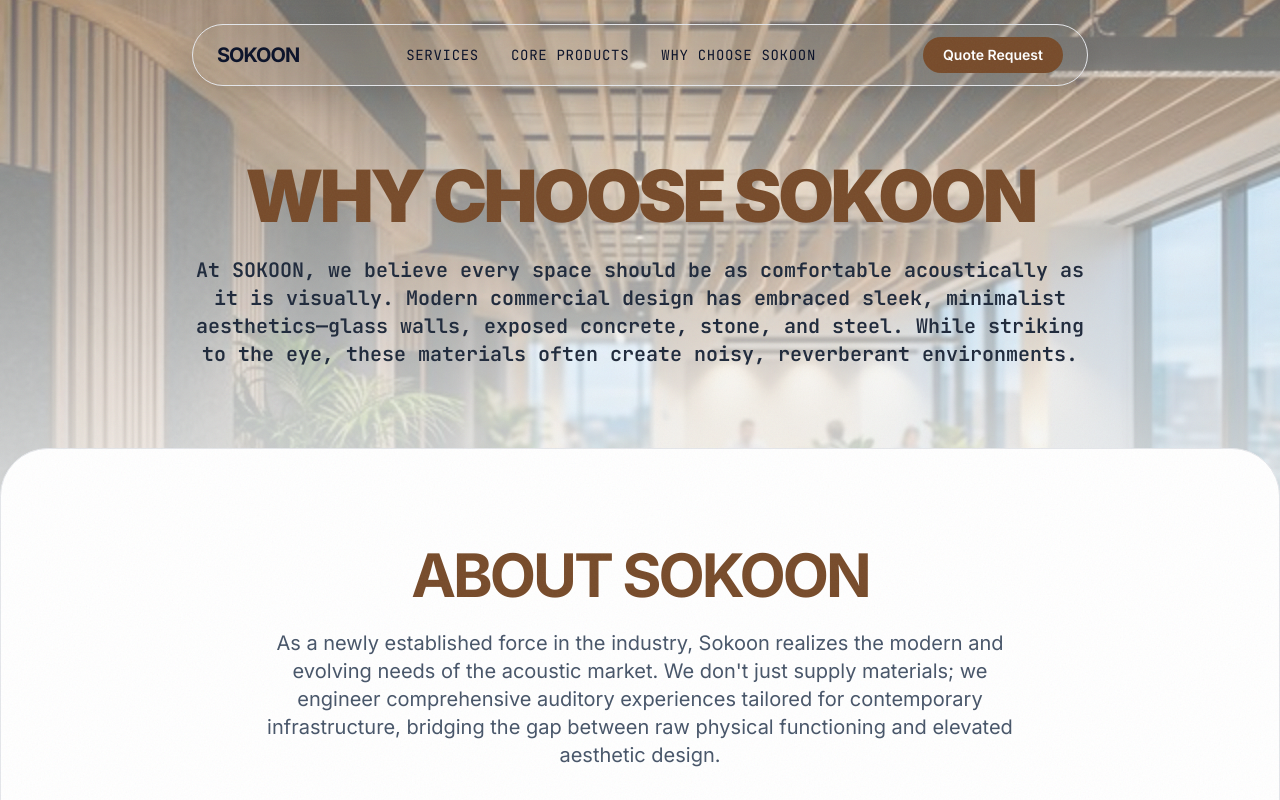
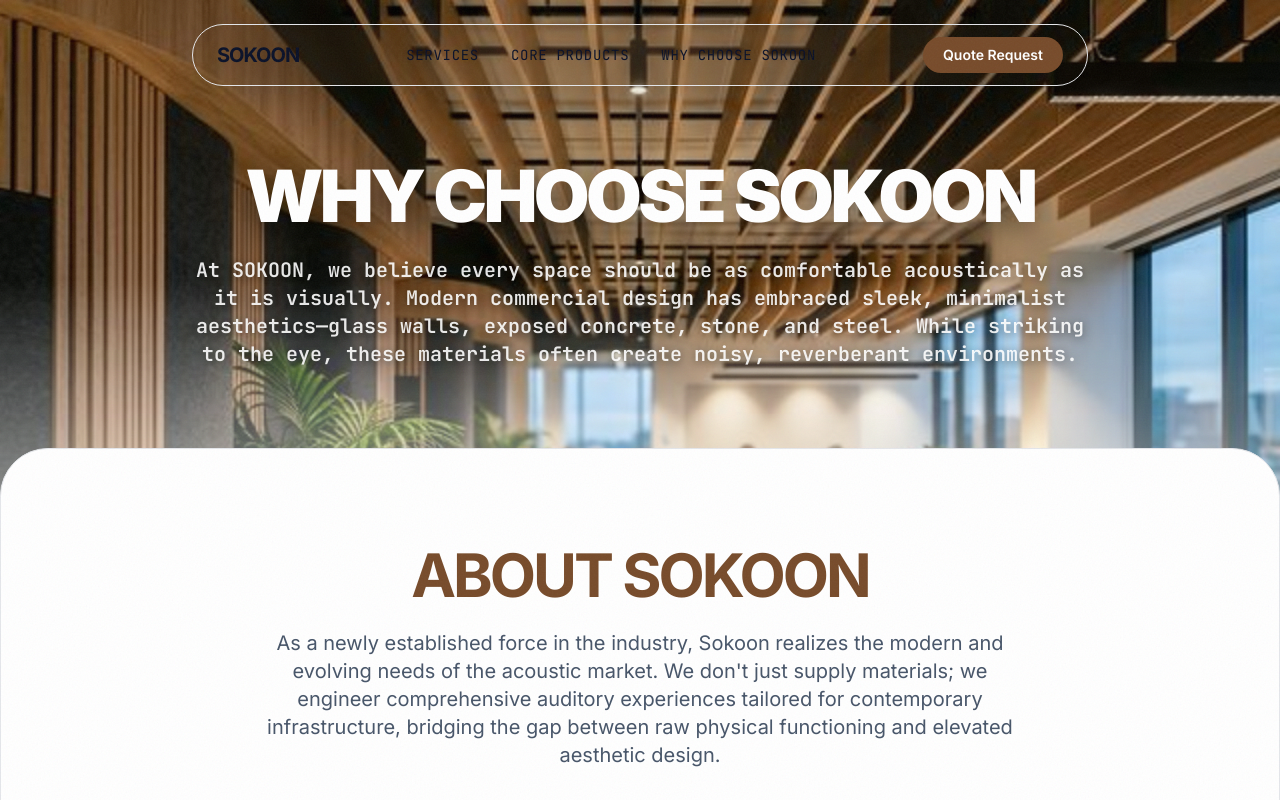
Before and after one commit to dhooomg9-source/sokoon-main, a React (Vite) app: page /why-choose in a window 1280 px wide. Shown: the top 800 px of the page. Built offline with nearby package versions, Linux system fonts and the light colour scheme; a web font is replaced by a local one.

Commit message:
style: full raw hero images with elegant smooth fade transitions

```diff
--- a/src/pages/ProductsPage.jsx
+++ b/src/pages/ProductsPage.jsx
@@ -35,16 +35,26 @@
   return (
     <div ref={pageRef} className="w-full flex flex-col pt-32 pb-16 relative overflow-hidden bg-[#fafafa] text-black min-h-screen font-body z-0">
       {/* Hero Background Image */}
-      <div className="absolute top-0 left-0 w-full h-[600px] -z-10 pointer-events-none">
-        <img src={productsHeroBg} alt="Products" className="w-full h-full object-cover opacity-100 object-center" />
-        <div className="absolute inset-0 bg-white/40"></div>
-        <div className="absolute inset-0 bg-gradient-to-t from-[#fafafa] via-[#fafafa]/20 to-transparent"></div>
+      <div className="absolute top-0 left-0 w-full h-[700px] -z-10 pointer-events-none overflow-hidden">
+        <img
+          src={productsHeroBg}
+          alt="Products"
+          className="w-full h-full object-cover object-center animate-[imageReveal_2s_ease-out_forwards] [mask-image:linear-gradient(to_bottom,black_40%,transparent_100%)] opacity-0 scale-105"
+          style={{ animation: 'imageReveal 1.8s cubic-bezier(0.16, 1, 0.3, 1) forwards' }}
+        />
       </div>
+
+      <style dangerouslySetInnerHTML={{__html: `
+        @keyframes imageReveal {
+          to { opacity: 1; transform: scale(1); }
+        }
+      `}} />
+
       <section className="w-full flex flex-col items-center relative z-20 px-6 max-w-[1400px] mx-auto">
 
         <div className="mb-20 reveal-block flex flex-col items-center text-center">
-          <h1 className="font-heading font-black text-[3.5rem] md:text-7xl mb-6 text-accent tracking-tight tracking-tighter">Products</h1>
-          <p className="font-data text-slate-800 max-w-4xl text-[1.15rem] md:text-xl leading-relaxed font-semibold">
+          <h1 className="font-heading font-black text-[3.5rem] md:text-7xl mb-6 text-accent tracking-tighter [text-shadow:_0_4px_30px_rgba(255,255,255,0.7)]">Products</h1>
+          <p className="font-data text-slate-800 max-w-4xl text-[1.15rem] md:text-xl leading-relaxed font-semibold [text-shadow:_0_2px_15px_rgba(255,255,255,0.8)]">
             Our products are developed in collaboration with influential contemporary designers, with the aim to create better soundscapes.
           </p>
         </div>
--- a/src/pages/ServicesPage.jsx
+++ b/src/pages/ServicesPage.jsx
@@ -89,19 +89,27 @@
   return (
     <div ref={containerRef} className="min-h-screen bg-body text-primary pt-[180px] pb-24 relative z-0">
       {/* Hero Background Image */}
-      <div className="absolute top-0 left-0 w-full h-[650px] -z-10 pointer-events-none">
-        <img src={servicesHeroBg} alt="Services" className="w-full h-full object-cover opacity-100 object-center" />
-        <div className="absolute inset-0 bg-white/40"></div>
-        <div className="absolute inset-0 bg-gradient-to-t from-body via-body/20 to-transparent"></div>
+      <div className="absolute top-0 left-0 w-full h-[700px] -z-10 pointer-events-none overflow-hidden">
+        <img
+          src={servicesHeroBg}
+          alt="Services"
+          className="w-full h-full object-cover object-center animate-[imageReveal_2s_ease-out_forwards] [mask-image:linear-gradient(to_bottom,black_40%,transparent_100%)] opacity-0 scale-105"
+          style={{ animation: 'imageReveal 1.8s cubic-bezier(0.16, 1, 0.3, 1) forwards' }}
+        />
       </div>
 
+      <style dangerouslySetInnerHTML={{__html: `
+        @keyframes imageReveal {
+          to { opacity: 1; transform: scale(1); }
+        }
+      `}} />
 
       <section className="px-6 md:px-12 lg:px-24 max-w-[1600px] mx-auto mb-16">
         <div className="mb-20 reveal-item flex flex-col items-center text-center">
-          <h1 className="font-heading font-black text-[3.5rem] md:text-7xl mb-6 text-accent tracking-tighter uppercase">
+          <h1 className="font-heading font-black text-[3.5rem] md:text-7xl mb-6 text-white tracking-tighter uppercase [text-shadow:_0_10px_30px_rgba(0,0,0,0.5)]">
             Our Integrated <br className="hidden md:block"/> Services
           </h1>
-          <p className="font-data text-slate-800 max-w-4xl text-[1.15rem] md:text-xl leading-relaxed font-semibold">
+          <p className="font-data text-white/90 max-w-4xl text-[1.15rem] md:text-xl leading-relaxed font-semibold [text-shadow:_0_2px_10px_rgba(0,0,0,0.5)]">
             From precise acoustic diagnostics to the installation of premium sound control systems. We engineer silence with unparalleled accuracy.
           </p>
         </div>
--- a/src/pages/WhyChoosePage.jsx
+++ b/src/pages/WhyChoosePage.jsx
@@ -24,19 +24,28 @@
   return (
     <div ref={pageRef} className="w-full flex flex-col pt-24 relative overflow-hidden bg-body z-0">
       {/* Hero Background Image */}
-      <div className="absolute top-0 left-0 w-full h-[650px] -z-10 pointer-events-none">
-        <img src={whyChooseHeroBg} alt="Why Choose Sokoon" className="w-full h-full object-cover opacity-100 object-center" />
-        <div className="absolute inset-0 bg-white/40"></div>
-        <div className="absolute inset-0 bg-gradient-to-t from-body via-body/20 to-transparent"></div>
+      <div className="absolute top-0 left-0 w-full h-[700px] -z-10 pointer-events-none overflow-hidden">
+        <img
+          src={whyChooseHeroBg}
+          alt="Why Choose Sokoon"
+          className="w-full h-full object-cover object-center animate-[imageReveal_2s_ease-out_forwards] [mask-image:linear-gradient(to_bottom,black_40%,transparent_100%)] opacity-0 scale-105"
+          style={{ animation: 'imageReveal 1.8s cubic-bezier(0.16, 1, 0.3, 1) forwards' }}
+        />
       </div>
+
+      <style dangerouslySetInnerHTML={{__html: `
+        @keyframes imageReveal {
+          to { opacity: 1; transform: scale(1); }
+        }
+      `}} />
 
       <section className="py-16 px-6 md:px-12 lg:px-24 bg-transparent w-full flex flex-col items-center relative z-20">
         <div className="w-full max-w-6xl">
           <div className="mb-20 reveal-block flex flex-col items-center text-center">
-            <h1 className="font-heading font-black text-[3.5rem] md:text-7xl mb-6 text-accent tracking-tighter uppercase">
+            <h1 className="font-heading font-black text-[3.5rem] md:text-7xl mb-6 text-white tracking-tighter uppercase [text-shadow:_0_10px_30px_rgba(0,0,0,0.5)]">
               Why Choose Sokoon
             </h1>
-            <p className="font-data text-slate-800 max-w-4xl text-[1.15rem] md:text-xl leading-relaxed font-semibold">
+            <p className="font-data text-white/90 max-w-4xl text-[1.15rem] md:text-xl leading-relaxed font-semibold [text-shadow:_0_2px_10px_rgba(0,0,0,0.5)]">
               At SOKOON, we believe every space should be as comfortable acoustically as it is visually. Modern commercial design has embraced sleek, minimalist aesthetics—glass walls, exposed concrete, stone, and steel. While striking to the eye, these materials often create noisy, reverberant environments.
             </p>
           </div>
```
